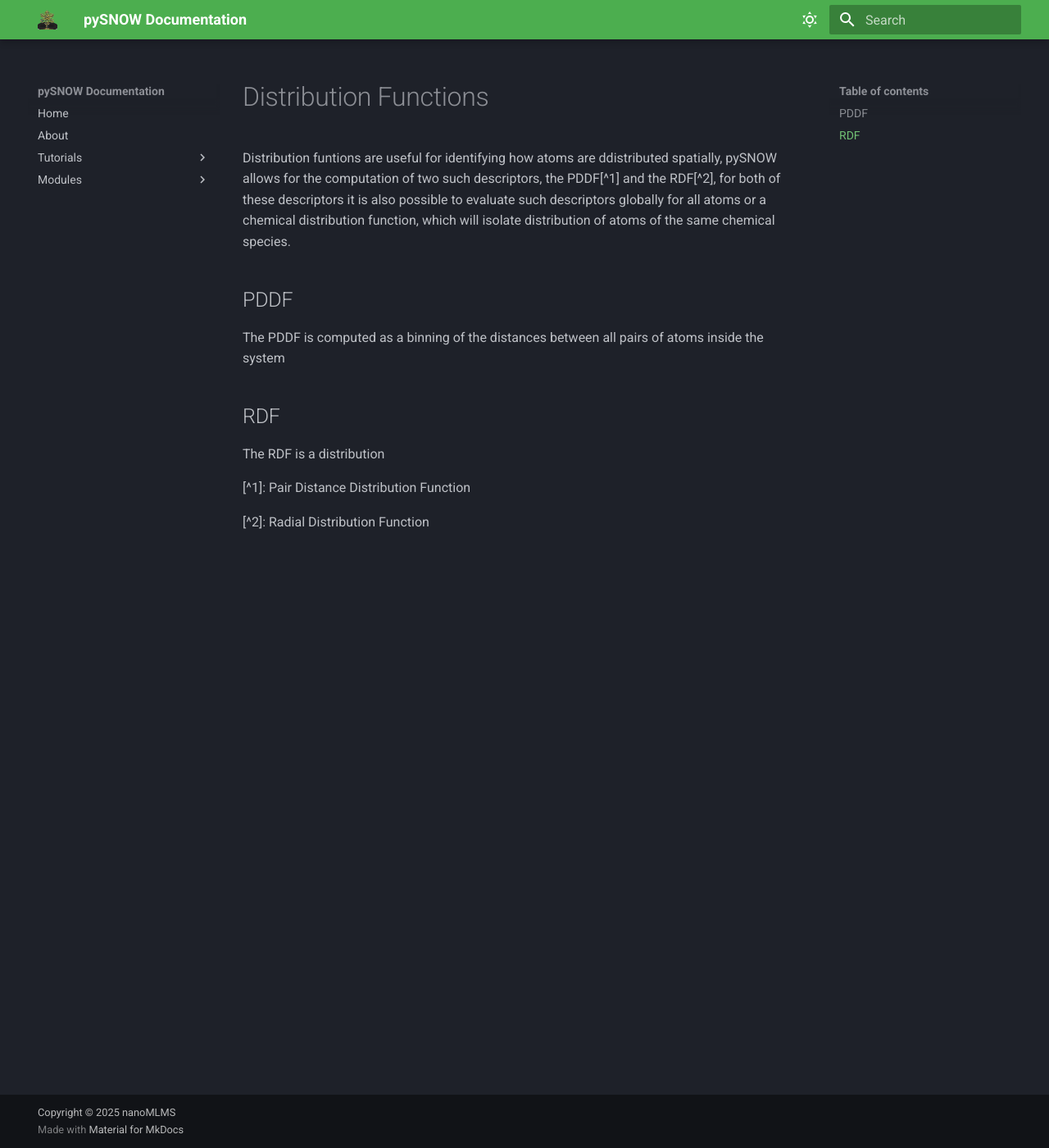
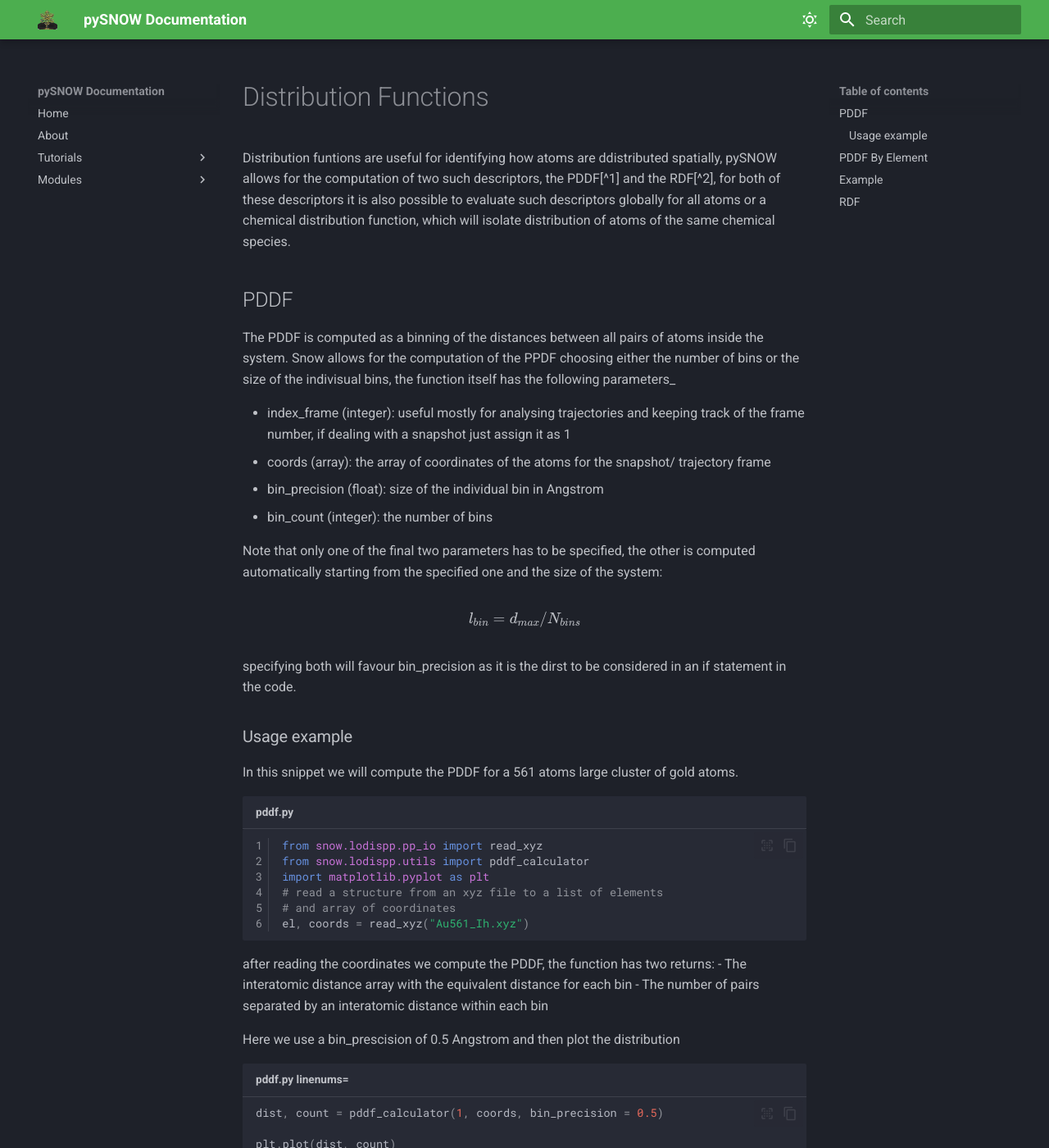
Before and after one commit to nanoMLMS/snowWiki, an MkDocs documentation site: the page built from docs/pddf_rdf.md, in a window 1280 px wide and 1400 px high. Shown: the whole window at 82% size. Built offline with MkDocs 1.6.1 and Material for MkDocs 9.7.7, drawn with Linux system fonts in a browser that asks for light colours; some of the changed text lies outside the part shown.

Commit message:
Modified some docs for gcn

````diff
--- a/docs/pddf_rdf.md
+++ b/docs/pddf_rdf.md
@@ -4,7 +4,72 @@ Distribution funtions are useful for identifying how atoms are ddistributed spat
 
 ## PDDF
 
-The PDDF is computed as a binning of the distances between all pairs of atoms inside the system
+The PDDF is computed as a binning of the distances between all pairs of atoms inside the system. Snow allows for the computation of the PPDF choosing either the number of bins or the size of the indivisual bins, the function itself has the following parameters_
+
+- index_frame (integer): useful mostly for analysing trajectories and keeping track of the frame number, if dealing with a snapshot just assign it as 1
+- coords (array): the array of coordinates of the atoms for the snapshot/ trajectory frame
+- bin_precision (float): size of the individual bin in Angstrom
+- bin_count (integer): the number of bins
+
+Note that only one of the final two parameters has to be specified, the other is computed automatically starting from the specified one and the size of the system:
+
+$$
+l_{bin} = d_{max} / N_{bins}
+$$
+
+specifying both will favour bin_precision as it is the dirst to be considered in an if statement in the code.
+
+### Usage example
+
+In this snippet we will compute the PDDF for a 561 atoms large cluster of gold atoms.
+
+```py title="pddf.py" linenums="1"
+from snow.lodispp.pp_io import read_xyz
+from snow.lodispp.utils import pddf_calculator
+import matplotlib.pyplot as plt
+# read a structure from an xyz file to a list of elements
+# and array of coordinates
+el, coords = read_xyz("Au561_Ih.xyz")
+```
+
+after reading the coordinates we compute the PDDF, the function has two returns:
+- The interatomic distance array with the equivalent distance for each bin
+- The number of pairs separated by an interatomic distance within each bin
+
+Here we use a bin_prescision of 0.5 Angstrom and then plot the distribution
+```py title="pddf.py linenums="1"
+dist, count = pddf_calculator(1, coords, bin_precision = 0.5)
+
+plt.plot(dist, count)
+
+```
+## PDDF By Element
+The study of nano alloys might require to know how atoms of a specific element contributing to the alloy are distributed, pySnow thus allow users to copmpute the PDDF restricted to a single element fo the alloy using the **pddf_calculator_by_element** function. This function has the same parameters as the general PDDF calculator save for a string field identified as **element**, moreover it requires users to pass the ordered list of elements as read from the coordinate files to the function.
+
+## Example
+
+In this example we shall study a gold-platinum alloy, we compute the partial PDDF for both gold and platinum and for the whole system then we plot it.
+
+```py title="partial_pddf.py" linenums="1"
+from snow.lodispp.pp_io import read_xyz
+from snow.lodispp.utils import pddf_calculator
+import matplotlib.pyplot as plt
+# read a structure from an xyz file to a list of elements
+# and array of coordinates
+el, coords = read_xyz("AuPt559.xyz")
+
+dist_au, count_au = pddf_calculator_by_element(1, coords, el, 'Au', 0.5)
+dist_pt, count_pt = pddf_calculator_by_element(1, coords, el, 'Pt', 0.5)
+dist, count = pddf_calculator(1, coords, bin_precision = 0.5)
+
+plt.plot(dist_au, count_au, label ="PDDF Au")
+plt.plot(dist_pt, count_pt, label ="PDDF Pt")
+plt.plot(dist, count, label ="PDDF total")
+plt.legend()
+plt.xaxis("d [Angs]")
+plt.yaxis("Occurance")
+
+```
 
 ## RDF
 
````
Also changed, not shown: docs/CNA.md (+25 -0 lines), docs/GCN.md (+6 -0 lines), docs/install.md (+3 -2 lines).
